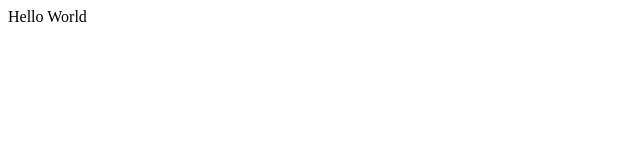
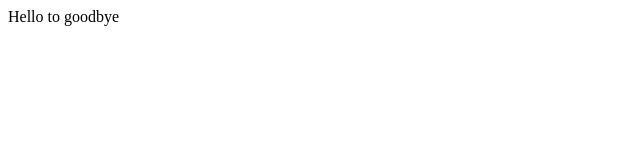
Before and after one commit to koppulap/simple-web-site, a plain HTML site: page index.html in a window 1280 px wide. Shown: the full height of the page, 0-640 px from the left. Drawn offline with Linux system fonts and the light colour scheme.

Commit message:
hello to good bye

```diff
--- a/index.html
+++ b/index.html
@@ -1,3 +1,3 @@
 <html><body>
-Hello  World
+Hello  to goodbye
 </body></html?
```
